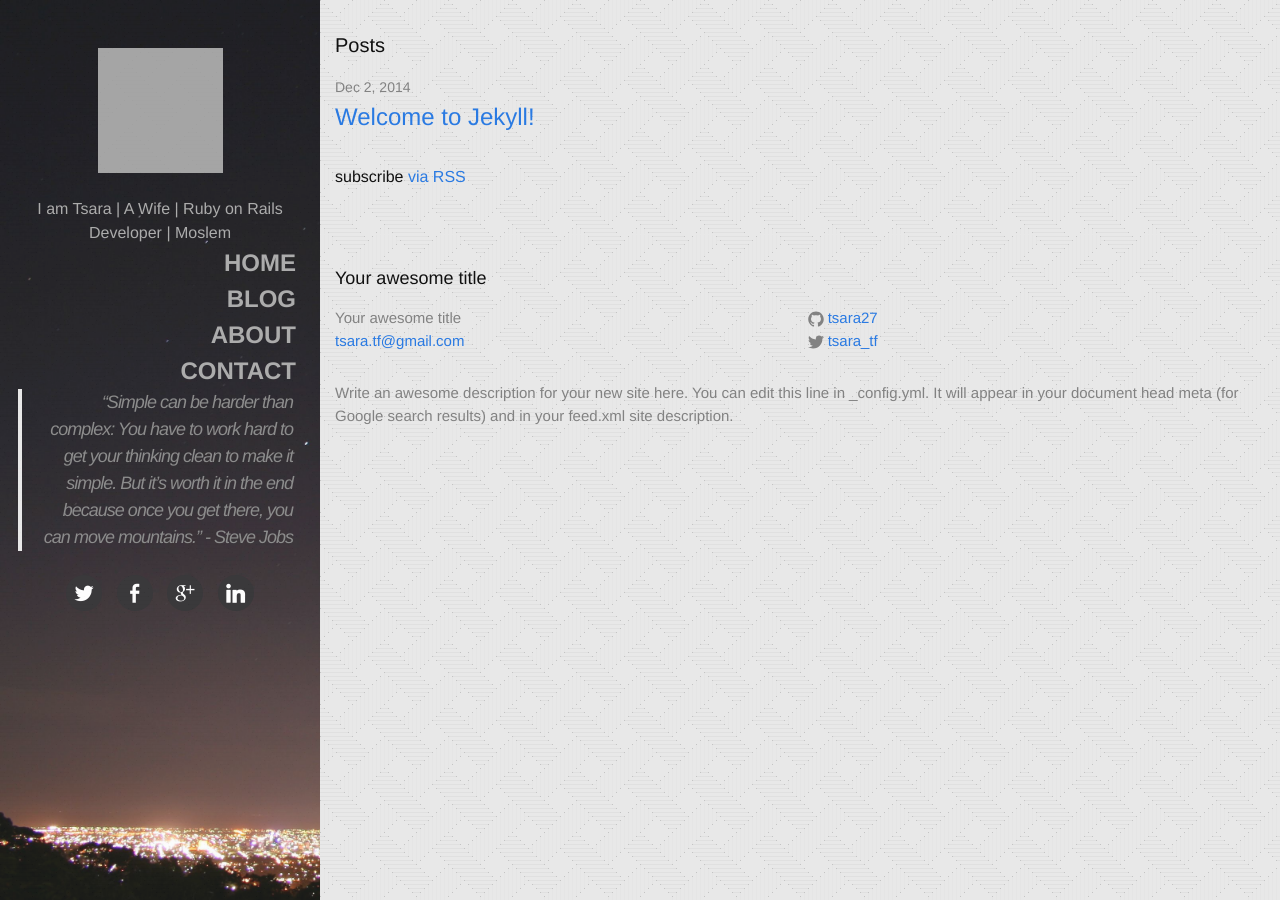
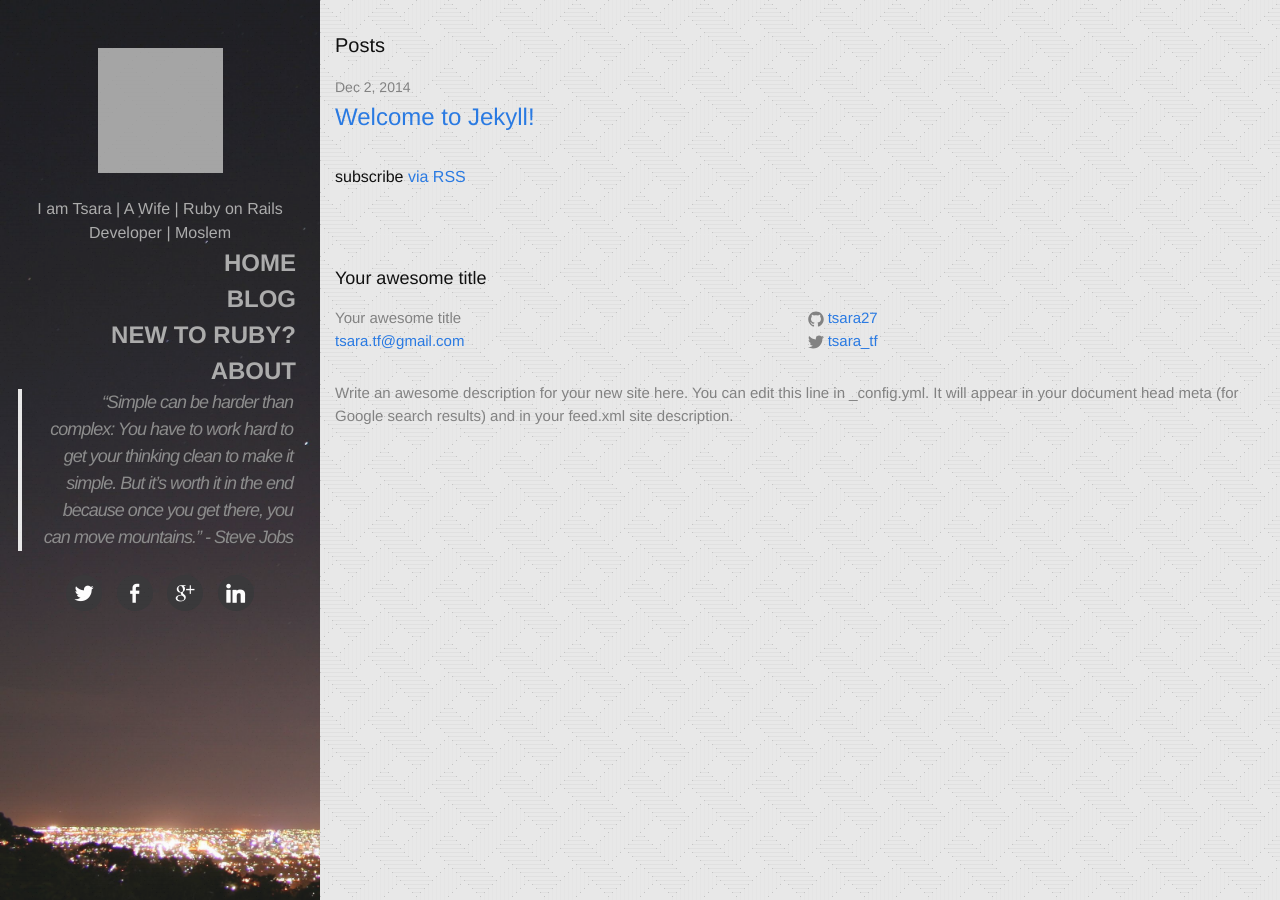
Before and after one commit to tsara27/my_website, a Jekyll site: the page built from index.html, in a window 1280 px wide. Built offline with Jekyll 4.4.1, drawn with Linux system fonts in a browser that asks for light colours; some web fonts are replaced; grey boxes are pictures that could not be loaded.

Commit message:
modify sidebar

```diff
--- a/_includes/sidebar.html
+++ b/_includes/sidebar.html
@@ -8,8 +8,8 @@
   <div class="links">
     <a href="#">Home</href>
     <a href="#">Blog</href>
+    <a href="#">New to Ruby?</href>
     <a href="#">About</href>
-    <a href="#">Contact</href>
   </div>
   <blockquote class="quotes">“Simple can be harder than complex: You have to work hard to get your thinking clean to make it simple. But it’s worth it in the end because once you get there, you can move mountains.” - Steve Jobs</blockquote>
   <div class="social-icons">
```
